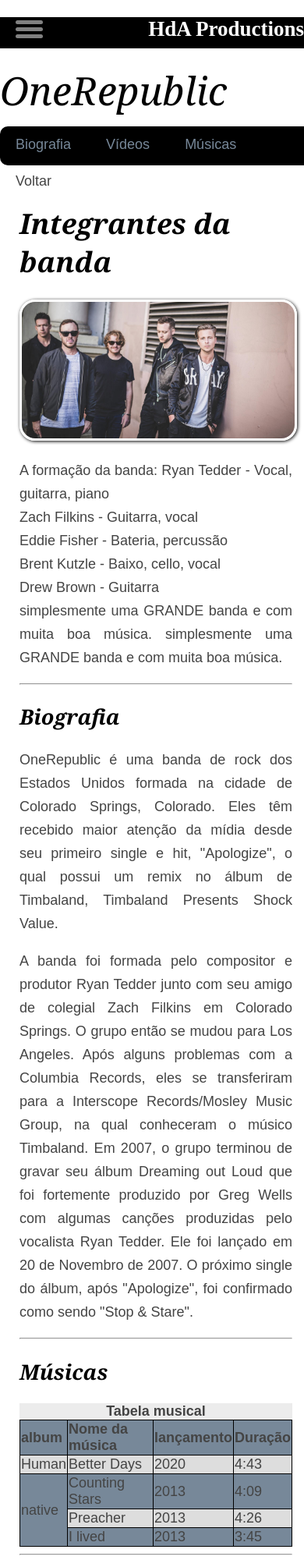
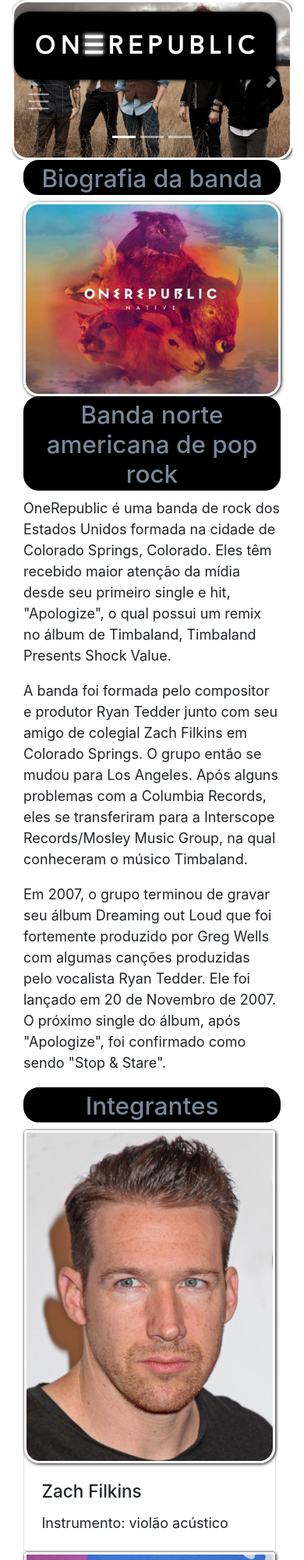
Before and after one commit to ProjetoWeb12/ProjectWebThridEdition, a website: page files/jaqueline/republic.html in a window 390 px wide. Shown: the top 2000 px of the page at 78% size. Drawn offline with nearby package versions, Linux system fonts and the light colour scheme.

Commit message:
Atualização - Bootstrap

```diff
--- a/files/jaqueline/republic.html
+++ b/files/jaqueline/republic.html
@@ -2,12 +2,21 @@
 <html lang="en">
 <head>
     <meta charset="UTF-8">
-    <meta name="viewport" content="width=device-width, initial-scale=1.0">
+    <meta name="viewport" content="width=device-width, initial-scale=1.0, shrink-to-fit=no">
 	<title>OneRepublic</title>
-    <link rel="stylesheet" href="../jaqueline/css/republic.css">
+
 	<link rel="shortcut icon" href="../jaqueline/img/republic.ico" type="image/x-icon">
 
+	<!--link do Bootstrap-->
+	<link rel="stylesheet" href="node_modules/bootstrap/compiler/bootstrap.css">
+
+	<!-- css externo-->
+	<link rel="stylesheet" href="../jaqueline/css/republic.css">
+
+
+
     <script src="https://kit.fontawesome.com/581c962ab9.js" crossorigin="anonymous"></script>
+
 	<style type="text/css">
 		footer{float: left;margin-top: 10px;padding-top: 10px;width: 100%;background-color: #000000;color: white;text-align: center;font-size: 15px;}
 		footer div{margin-bottom: 10px;font-size: 30px;}
@@ -17,183 +26,158 @@
 	</style>
 </head>
 <body>
-	<div style="background-color: #000;color: #fff; width: 100%; height:40px; text-align: right;">
-		<h2>HdA Productions</h2>
-		<div id="menu-bar">
-			<div id="menu-animado" onclick="onClickMenu()">
-			<div id="bar1" class="bar"></div>
-			<div id="bar2" class="bar"></div>
-			<div id="bar3" class="bar"></div>
-		</div>
-			<ul class="nav" id="nav">
-				<li><a href="../doug/about_us.html" target="_blank">About us </a></li><hr>
-				<li><a href="../perguntas/perguntas.html" target="_blank">Formulário</a></li><hr>
-				<li><a href="https://github.com/ProjetoWeb12 " target="__blank">github</a></li>  <hr>
+	<header>
+		<div class="container" id="nav-container">
 
+		   <nav class="navbar navbar-expand-lg fixed-top navbar-dark">
+			   <a href="#" class="navbar-brand">
+			   <img id="logo" src= "../jaqueline/img/logo.png" alt="logo onerepublic">
+			  </a>
+			  <button class="navbar-toggler" type="button" data-toggle="collapse" data-target="#navbar-links" aria-controls="navbar-links" aria-expanded="false" aria-label="toggle navigation">
+			   <span class="navbar-toggler-icon"></span>
+			  </button>
 
+			  <div class="collapse navbar-collapse justify-content-end" id="navbar-links">
+				  <div class="navbar-nav">
+					  <a class="nav-item nav-link" id="home-menu" href="#">Biografia</a>
+					  <a class="nav-item nav-link" id="team-menuhome-menu" href="#">Integrantes da banda</a>
+					  <a class="nav-item nav-link" id="team-menuhome-menu" href="#">About Us</a>
 
-			</ul>
+					  <a class="nav-item nav-link" id="team-menuhome-menu" href="../../index.html">voltar</a>
 
 				  </div>
 
+			  </div>
 
+		   </nav>
 
 		</div>
 
-	<div class="principal">
+	</header>
+	<main>
+		<div class="container-fluid">
+			<div id="mainSlider" class="carousel slide" dara-ride="carousel">
+				<ol class="carousel-indicators">
+					<li data-target="#mainSlider" data-slide-to="0" class="active"></li>
+					<li data-target="#mainSlider" data-slide-to="1" ></li>
+					<li data-target="#mainSlider" data-slide-to="2" ></li>
+				</ol>
 
-		<div class="cabecalho">
 
-			<div class="logo-cabecalho">
-				<a href="#"> OneRepublic</a>
+				<div class="carousel-inner">
+					<div class="carousel-item active">
+						<img src="../jaqueline/img/onerepublic3.jpg" class="d-block w-100" alt="onerepublic 1">
+
+					</div>
+					<div class="carousel-item">
+					   <img src="../jaqueline/img/onerepublic2.jpg" class="d-block w-100" alt="onerepublic 2">
+
+				   </div>
+				   <div class="carousel-item">
+					   <img src="../jaqueline/img/onerepublic1.jpg" class="d-block w-100" alt="onerepublic 3">
+
+				   </div>
+
+				</div>
+				<a href="#mainSlider" class="carousel-control-prev" role="button" data-slide="prev">
+					<span class="carousel-control-prev-icon" aria-hidden="true"></span>
+				</a>
+				<a href="#mainSlider" class="carousel-control-next" role="button" data-slide="next">
+				   <span class="carousel-control-next-icon" aria-hidden="true"></span>
+			   </a>
+
+			</div>
+
+			<div id="about-area">
+				<div class="container">
+					<div class="row">
+						<div class="col-12">
+							<h3 class="main-title">Biografia da banda</h3>
+
+						</div>
+						<div class="col-md-6">
+							<img class ="img-fluid" src="img/capajpg.jpg" alt="Biografia onerepublic">
+
+						</div>
+						<div class="col-md-6">
+							<h3 class="about-title">Banda norte americana de pop rock</h3>
+							<p>
+							   OneRepublic é uma banda de rock dos Estados Unidos formada na cidade de Colorado Springs, Colorado. Eles têm recebido maior atenção da mídia desde seu primeiro single e hit, "Apologize", o qual possui um remix no álbum de Timbaland, Timbaland Presents Shock Value.
+							</p>
+
+							<p>
+							   A banda foi formada pelo compositor e produtor Ryan Tedder junto com seu amigo de colegial Zach Filkins em Colorado Springs. O grupo então se mudou para Los Angeles. Após alguns problemas com a Columbia Records, eles se transferiram para a Interscope Records/Mosley Music Group, na qual conheceram o músico Timbaland.
+							</p>
+							<p>
+							   Em 2007, o grupo terminou de gravar seu álbum Dreaming out Loud que foi fortemente produzido por Greg Wells com algumas canções produzidas pelo vocalista Ryan Tedder. Ele foi lançado em 20 de Novembro de 2007. O próximo single do álbum, após "Apologize", foi confirmado como sendo "Stop & Stare".
+							</p>
+
+					   </div>
+
+					</div>
 
 				</div>
 
 
 			</div>
-
-		<div class="Menu">
-			<ul>
-				<li><a href="#Biografia">Biografia</a></li>
-				<li><a href="#Vídeos">Vídeos</a></li>
-				<li><a href="#">Músicas</a></li>
-				<li><a class="estilo" href="../../index.html">Voltar</a></li>
-
-			</ul>
-
-
+			<!-- Integrantes da banda-->
+			<div id="team-area">
+				<div class="container">
+					<div class="row">
+						<div class="col-12">
+							<h3 class="main-title">Integrantes</h3>
 						</div>
-
-		<div class="corpo">
-
-			<div class="Fotos">
-
-				<div class="escapamento">
-
-
-					<h1>Integrantes da banda</h1>
-
-                    <img src="../jaqueline/img/republic.jpg" alt="OneRepublic">
-
-
-					<p>A formação da banda:
-                        Ryan Tedder - Vocal, guitarra, piano <br>
-                        Zach Filkins - Guitarra, vocal <br>
-                        Eddie Fisher - Bateria, percussão <br>
-                        Brent Kutzle - Baixo, cello, vocal <br>
-                        Drew Brown - Guitarra <br>
-
-                        simplesmente uma GRANDE banda e com muita boa música.
-
-						simplesmente uma GRANDE banda e com muita boa música.
-
-
-					</p>
-					<hr>
-
-					<h2>Biografia</h2>
-					<a name="Biografia"></a>
-
-					<p>
-						OneRepublic é uma banda de rock dos Estados Unidos formada na cidade de Colorado Springs, Colorado. Eles têm recebido maior atenção da mídia desde seu primeiro single e hit, "Apologize", o qual possui um remix no álbum de Timbaland, Timbaland Presents Shock Value.
-					</p>
-
-					<p>
-						A banda foi formada pelo compositor e produtor Ryan Tedder junto com seu amigo de colegial Zach Filkins em Colorado Springs. O grupo então se mudou para Los Angeles. Após alguns problemas com a Columbia Records, eles se transferiram para a Interscope Records/Mosley Music Group, na qual conheceram o músico Timbaland. Em 2007, o grupo terminou de gravar seu álbum Dreaming out Loud que foi fortemente produzido por Greg Wells com algumas canções produzidas pelo vocalista Ryan Tedder. Ele foi lançado em 20 de Novembro de 2007. O próximo single do álbum, após "Apologize", foi confirmado como sendo "Stop & Stare".
-					</p>
-					<hr>
-					<h2>Músicas</h2>
-					<table>
-						<caption>Tabela musical</caption>
-						<tr>
-							<th scope="col">album</th>
-							<th scope="col">Nome da música</th>
-							<th scope="col">lançamento</th>
-							<th scope="col">Duração</th>
-						</tr>
-						<tr>
-							<td>Human</td>
-							<td>Better Days</td>
-							<td>2020</td>
-							<td>4:43</td>
-						</tr>
-						<tr>
-							<td rowspan="3">native</td>
-							<td>Counting Stars</td>
-							<td>2013</td>
-							<td>4:09</td>
-						</tr>
-						<tr>
-
-							<td>Preacher</td>
-							<td>2013</td>
-							<td>4:26</td>
-						</tr>
-						<tr>
-							<td>I lived</td>
-							<td>2013</td>
-						    <td>3:45</td>
-						</tr>
-
-
-					</table>
-					<hr>
-
-
-					<h2>Vídeos</h2>
-					<a name="Vídeos"></a>
-
-					<p>
-						<iframe class ="inframe-borda"  width="590" height="315" src="https://www.youtube.com/embed/DSlWuFVPjNA" frameborder="0" allow="accelerometer; autoplay; clipboard-write; encrypted-media; gyroscope; picture-in-picture" allowfullscreen></iframe>
-						<hr>
-
-						<iframe class="inframe-borda" width="590" height="315" src="https://www.youtube.com/embed/3z2yteaA8qY" frameborder="0" allow="accelerometer; autoplay; clipboard-write; encrypted-media; gyroscope; picture-in-picture" allowfullscreen></iframe>
-
-					</p>
-
-
-
-
-
+						<div class="col-md-3">
+						<div class="card" style="width: 18rem;">
+						   <img class="card-img-top" src="../jaqueline/img/zach.jpg" alt="Imagem de capa do card">
+						   <div class="card-body">
+							 <h5 class="card-title">Zach Filkins</h5>
+							 <p class="card-text">Instrumento: violão acústico</p>
 					</div>
 
 				</div>
+			   </div>
 
-			<div class="barra-lateral">
+			   <div class="col-md-3">
+				<div class="card" style="width: 18rem;">
+				   <img class="card-img-top" src="../jaqueline/img/ryan.jpg" alt="Imagem de capa do card">
+				   <div class="card-body">
+					 <h5 class="card-title">Ryan Tedder</h5>
+					 <p class="card-text">vocalista</p>
+			</div>
 
-				<div class="escapamento">
+		</div>
+		</div>
 
-					<h3>Álbuns</h3>
-					<p>
-						nome dos Álbuns e ano de lançamento:
-					</p>
+			<div class="col-md-3">
+			<div class="card" style="width: 300px; ">
+						   <img class="card-img-top" src="../jaqueline/img/brend.jpg" alt="Imagem de capa do card">
+						   <div class="card-body">
+							 <h5 class="card-title">Brend Kutzle</h5>
+							 <p class="card-text">Instrumento: Piano</p>
+					</div>
 
-					<p>
-                        <img src="../jaqueline/img/republic-album1.jpg" alt="album">
-                         Out Loud - 2007
-					</p>
+				</div>
+				</div>
 
-					<p>
-                        <img src="../jaqueline/img/republic-album2.jpeg" alt="album">
-                         (deluxe) - 2013
-					</p>
+		   <div class="col-md-3">
+		   <div class="card" style="width: 18rem;">
+				   <img class="card-img-top" src="../jaqueline/img/tim.jpg" alt="Imagem de capa do card">
+				   <div class="card-body">
+					 <h5 class="card-title">Tim Myers</h5>
+					 <p class="card-text"> Instrumento: Baixo elétrico</p>
+			</div>
 
-					<p>
-                        <img src="../jaqueline/img/republic-album3.jpg" alt="album">
-                        Waking Up - 2009
-					</p>
-
-
-
+			</div>
 			</div>
 
 
 		</div>
+	   </div>
+   </div>
 
 
-		</div>
-
-	</div>
+	</main>
 
 		<footer>
 		<p>Todos os Direitos Reservados &copy;HdA Productions 2020</p>
@@ -205,7 +189,13 @@
 		</div>
 	</footer>
 
-	<script src="../jaqueline/java/script.js"></script>
+	<!-- JavaScript (Opcional) -->
+    <!-- jQuery primeiro, depois Popper.js, depois Bootstrap JS -->
+    <script src="node_modules/jquery/dist/jquery.js"></script>
+    <script src="node_modules/popper.js/dist/umd/popper.js  "></script>
+    <script src="node_modules/bootstrap/dist/js/bootstrap.js"></script>
+
+
 
 </body>
 </html>
```
Also changed, not shown: files/jaqueline/package.json (added, +16 -0 lines), files/jaqueline/img/brend.jpg (added), files/jaqueline/img/capajpg.jpg (added), files/jaqueline/img/logo.png (added), files/jaqueline/img/onerepublic1.jpg (added), files/jaqueline/img/onerepublic2.jpg (added), files/jaqueline/img/onerepublic3.jpg (added), files/jaqueline/img/republic-album1.jpg (deleted), files/jaqueline/img/republic-album2.jpeg (deleted), files/jaqueline/img/republic-album3.jpg (deleted), files/jaqueline/img/republic-facebook.png (deleted), files/jaqueline/img/republic-instagram.png (deleted), files/jaqueline/img/republic-twitter.png (deleted), files/jaqueline/img/republic.jpg (deleted), 3 more files, 1 other file. Lines whose indentation alone changed are shown as unchanged.
